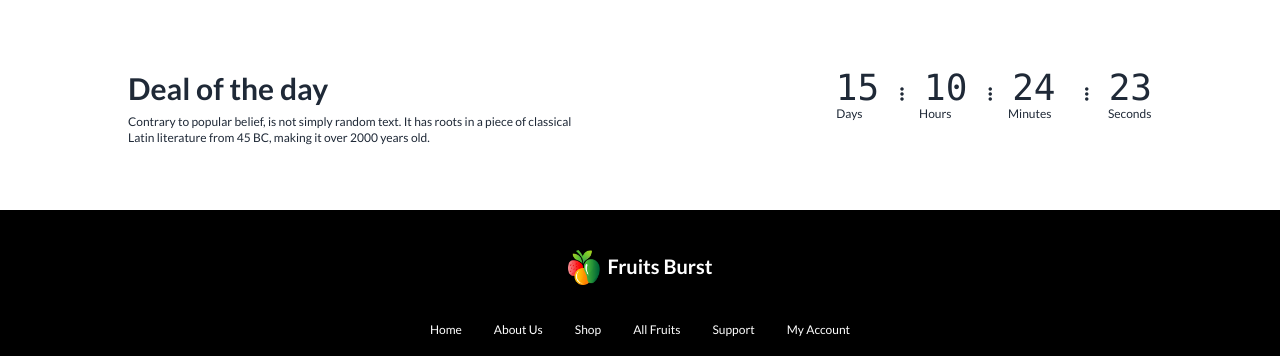
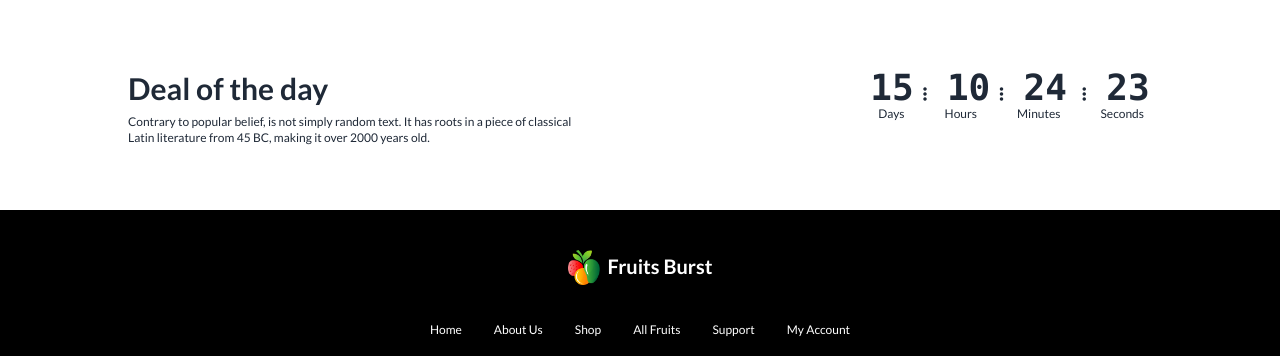
Before and after one commit to KaziTasif/fruit-burst-website, a plain HTML site: page index.html in a window 1280 px wide. Shown: the part 926-1282 px from the top of the page. Drawn offline with nearby package versions, Linux system fonts and the light colour scheme.

Commit message:
added navbar banne time counter

```diff
--- a/index.html
+++ b/index.html
@@ -83,24 +83,24 @@
 
               <div>
 
-                <div class="flex  gap-5">
+                <div class="flex font-lato font-bold gap-5">
                     <div>
                     <span class="countdown font-mono text-4xl">
                            <span style="--value:15;"></span>
                          </span>
-                         &#160; &#160; <i class="fa-solid fa-ellipsis-vertical"></i>
+                         &#160;  <i class="fa-solid fa-ellipsis-vertical"></i>
                        </div>
                        <div>
                          <span class="countdown font-mono text-4xl">
                            <span style="--value:10;"></span>
                          </span>
-                         &#160; &#160;  <i class="fa-solid fa-ellipsis-vertical"></i>
+                         &#160;   <i class="fa-solid fa-ellipsis-vertical"></i>
                        </div>
                        <div>
                          <span class="countdown font-mono text-4xl">
                            <span style="--value:24;"></span>
                          </span>
-                         &#160; &#160; &#160;  <i class="fa-solid fa-ellipsis-vertical"></i>
+                         &#160; &#160;  <i class="fa-solid fa-ellipsis-vertical"></i>
                        </div>
                        <div>
                          <span class="countdown font-mono text-4xl">
@@ -110,7 +110,7 @@
                        </div>
                      </div>
 
-                 <div class="flex space-x-14 text-xs font-lato justify-evenly">
+                 <div class="flex space-x-10 px-2 text-xs font-lato  justify-evenly">
                     <p> Days</p>
                     <p>Hours</p>
                     <p> Minutes</p>
```
